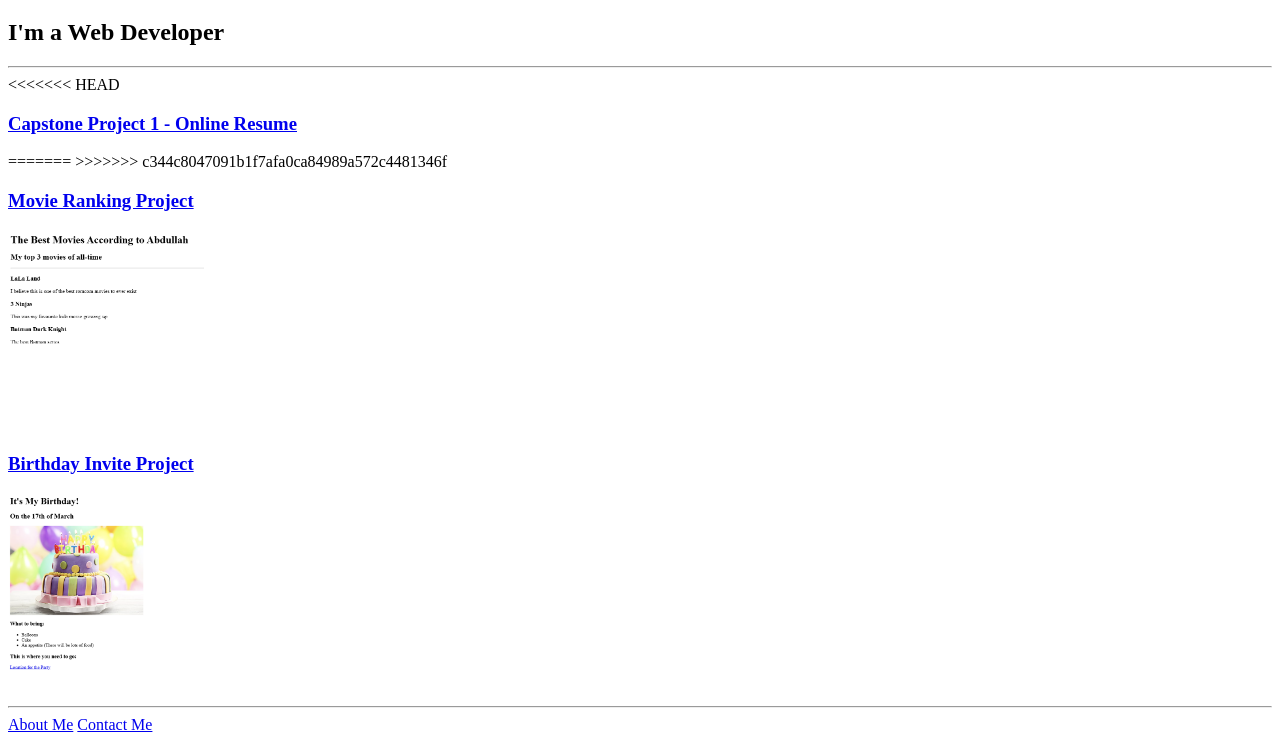
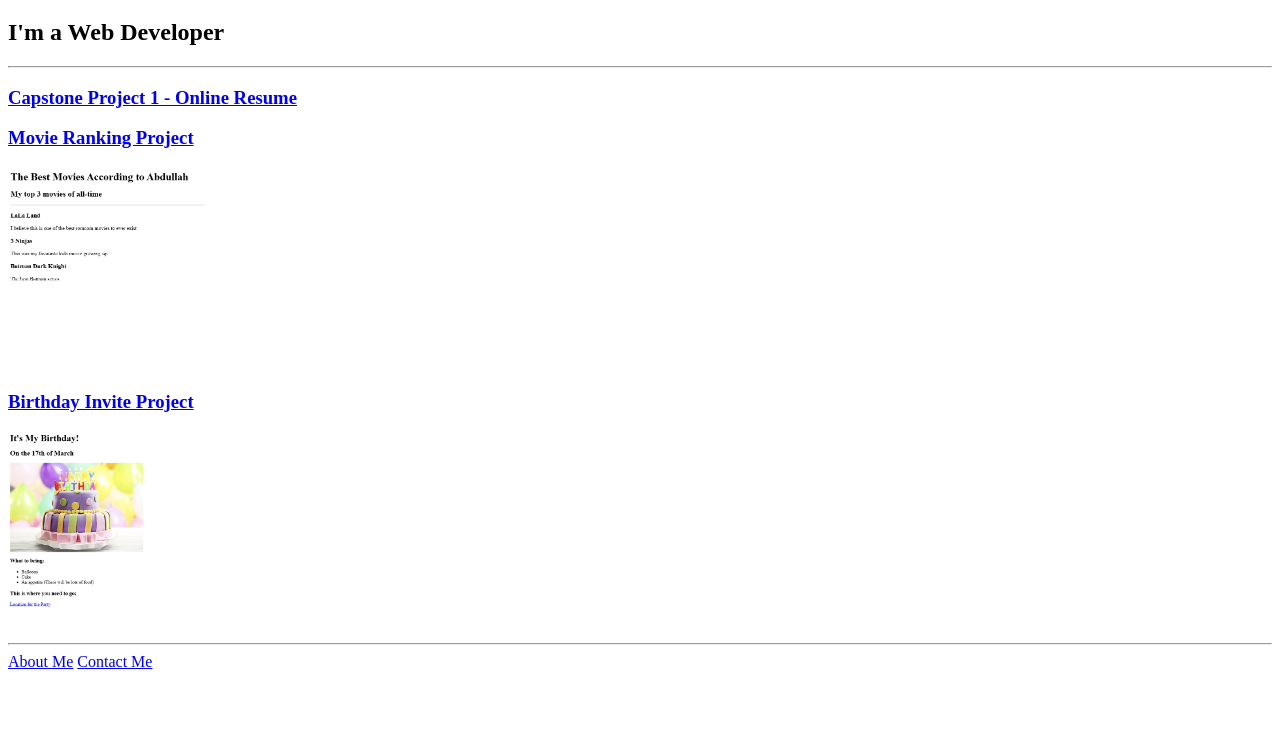
Before and after one commit to Doolah17/html-portfolio, a plain HTML site: page index.html in a window 1280 px wide. Shown: the part 61-803 px from the top of the page. Drawn offline with Linux system fonts and the light colour scheme.

Commit message:
removed the conglict indicators

```diff
--- a/index.html
+++ b/index.html
@@ -24,10 +24,9 @@ https://developer.mozilla.org/en-US/docs/Web/HTML/Element/img#attr-height -->
     <h1>Abdullah Khan's Portfolio</h1>
     <h2>I'm a Web Developer</h2>
     <hr>
-<<<<<<< HEAD
+
     <h3><a href="https://doolah17.github.io/online-resume/">Capstone Project 1 - Online Resume</a></h3>
-=======
->>>>>>> c344c8047091b1f7afa0ca84989a572c4481346f
+
     <h3><a href="./public/movie-ranking.html">Movie Ranking Project</a></h3>
     <img src="./assets/images/My movie ranking.png" height="200"/>
     <h3><a href="./public/birthday-invite.html">Birthday Invite Project</a></h3>
```
